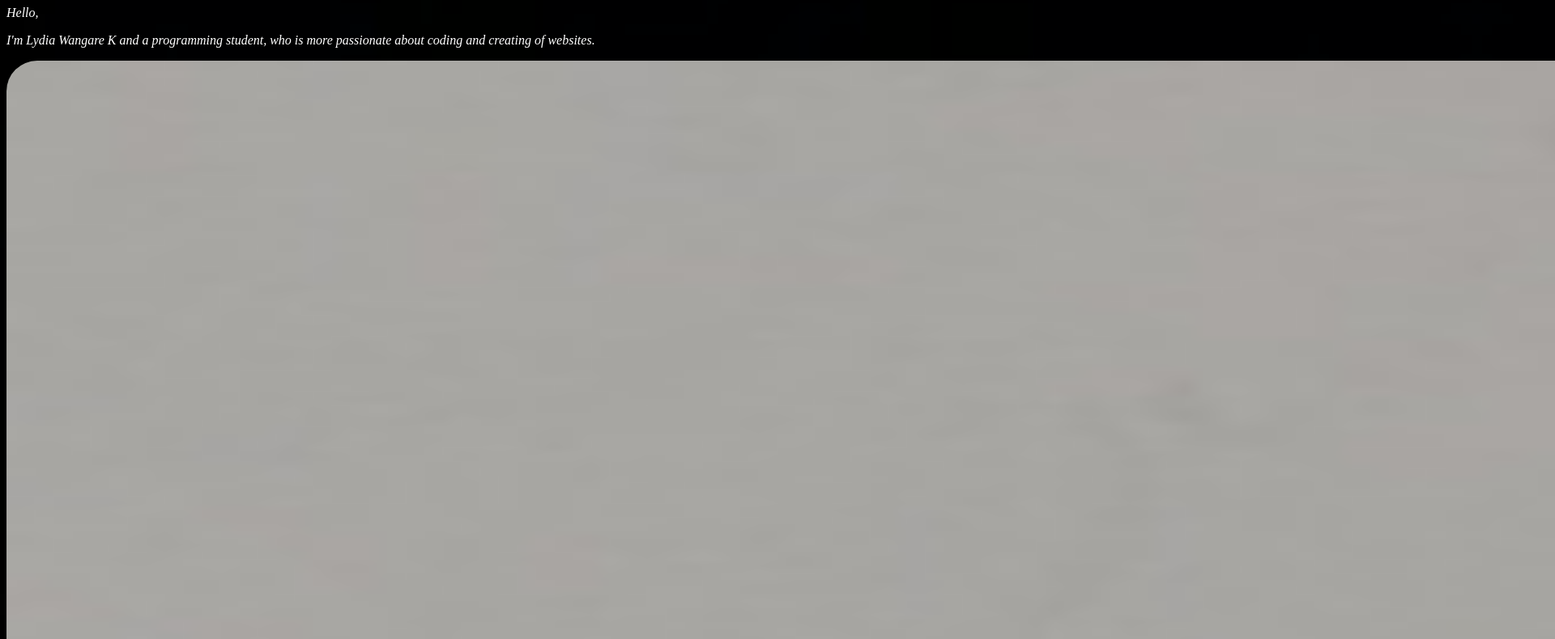
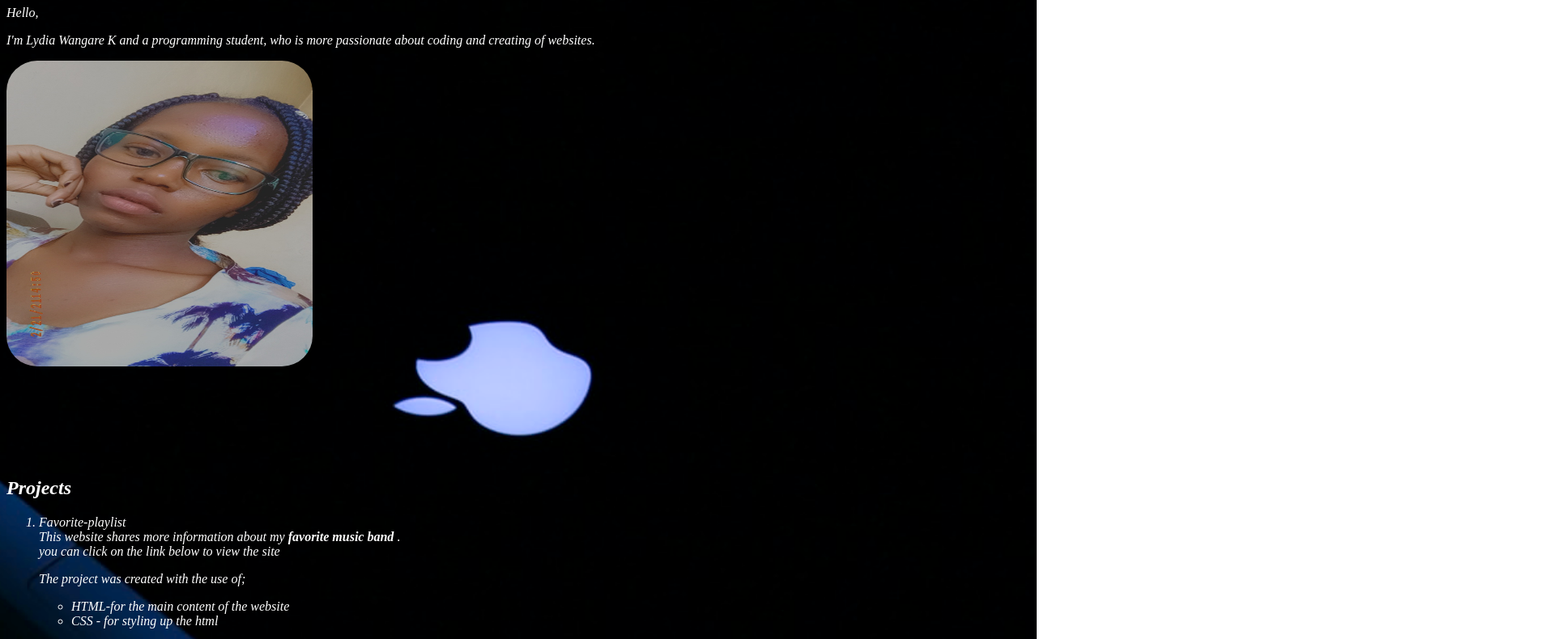
Before and after one commit to lydia-254/Portfolio-Landing-Page, a plain HTML site: page index.html in a window 1280 px wide. Shown: the part 115-905 px from the top of the page at 81% size, 1920 px wide, since content can reach past the window. Drawn offline with Linux system fonts and the light colour scheme.

Commit message:
Add changes of style image

```diff
--- a/index.css
+++ b/index.css
@@ -10,8 +10,8 @@
 img {
     border-radius: 1cm;
     margin-bottom: 3cm;
-    width: 400cm;
-    height: 300cm;
+    width: 10cm;
+    height: 10cm;
 }
 body {
     background-image: url(./cr.jpeg);
```
